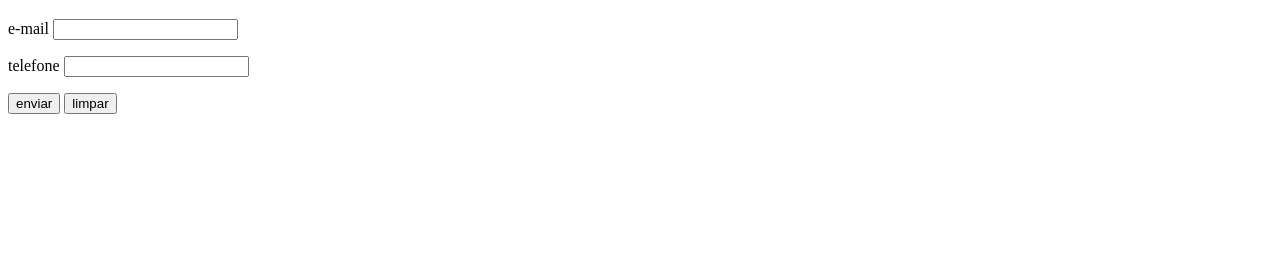
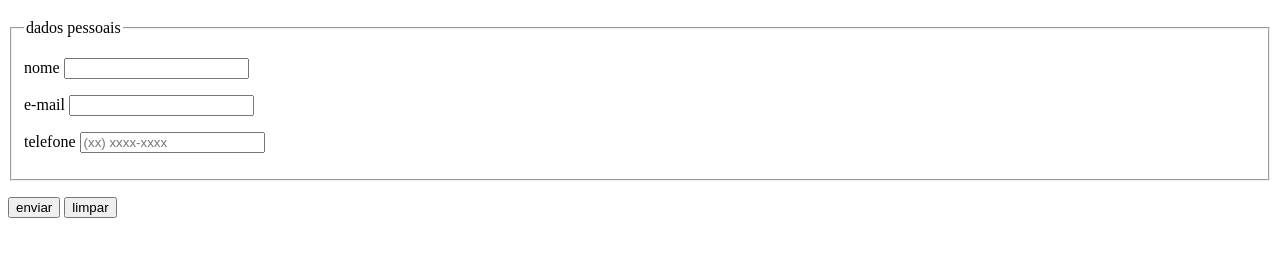
Before and after one commit to Felipesaraiva113/html-css, a plain HTML site: page exercicios/ex025/form004.html in a window 1280 px wide. Shown: the part 61-318 px from the top of the page. Drawn offline with Linux system fonts and the light colour scheme.

Commit message:
regex e fieldset

```diff
--- a/exercicios/ex025/form004.html
+++ b/exercicios/ex025/form004.html
@@ -8,14 +8,21 @@
 <body>
     <h1>exemplo de formulário</h1>
     <form action="cadastro.js" method="get" autocomplete="on">
+        <fieldset>
+            <legend>dados pessoais</legend>
+            <p>
+                <label for="inome">nome</label>
+                <input type="text" name="nome" id="inome" minlength="5" maxlength="20" required>
+            </p>
             <p>
                 <label for="iemail">e-mail</label>
                 <input type="email" name="email" id="iemail" required autocomplete="email">
             </p>
             <p>
                 <label for="itel">telefone</label>
-            <input type="tel" name="tel" id="itel" autocomplete="tel" pattern="^$" required>
+                <input type="tel" name="tel" id="itel" autocomplete="tel" pattern="^[0-9]{4}-[0-9]{4}$" required placeholder="(xx) xxxx-xxxx">
             </p>
+        </fieldset>
         <!-- estudar mais sobre regex -->
         <p>
             <input type="submit" value="enviar">
```
Lines whose indentation alone changed are shown as unchanged.
